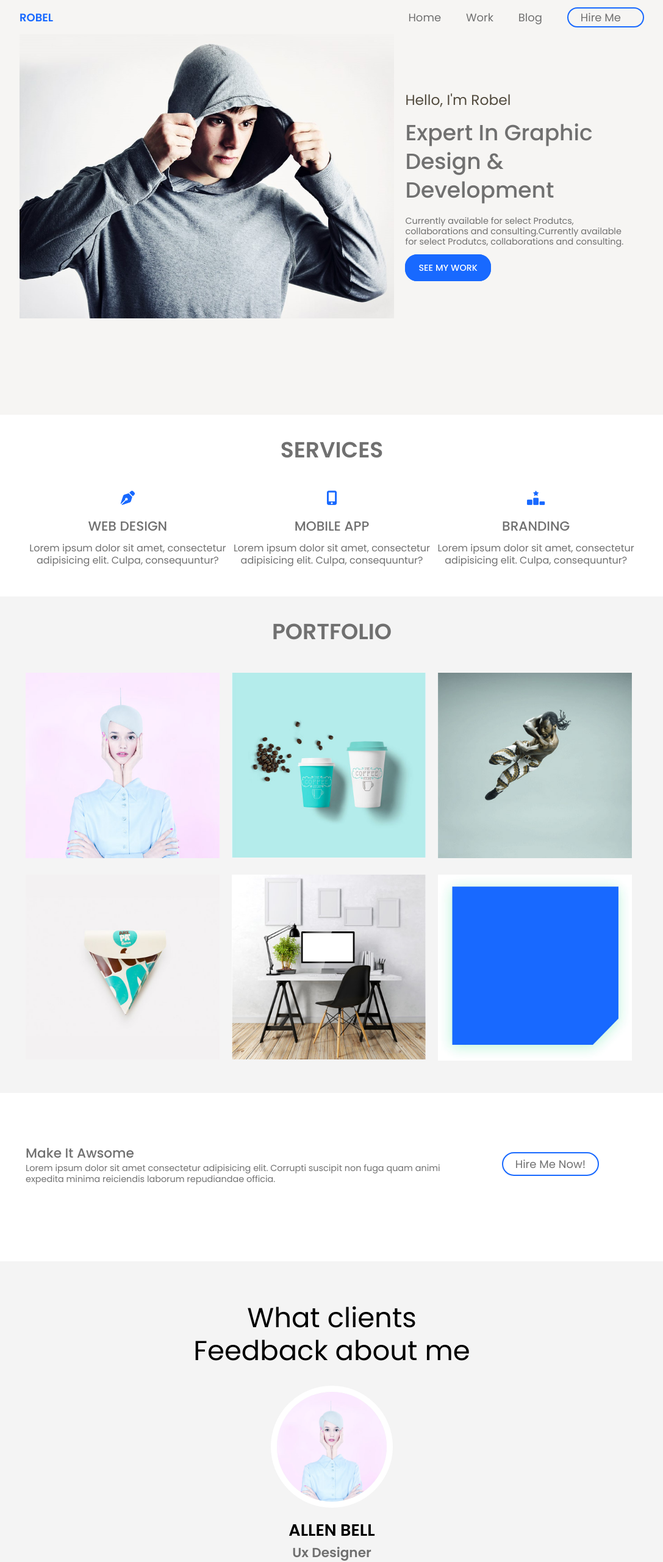
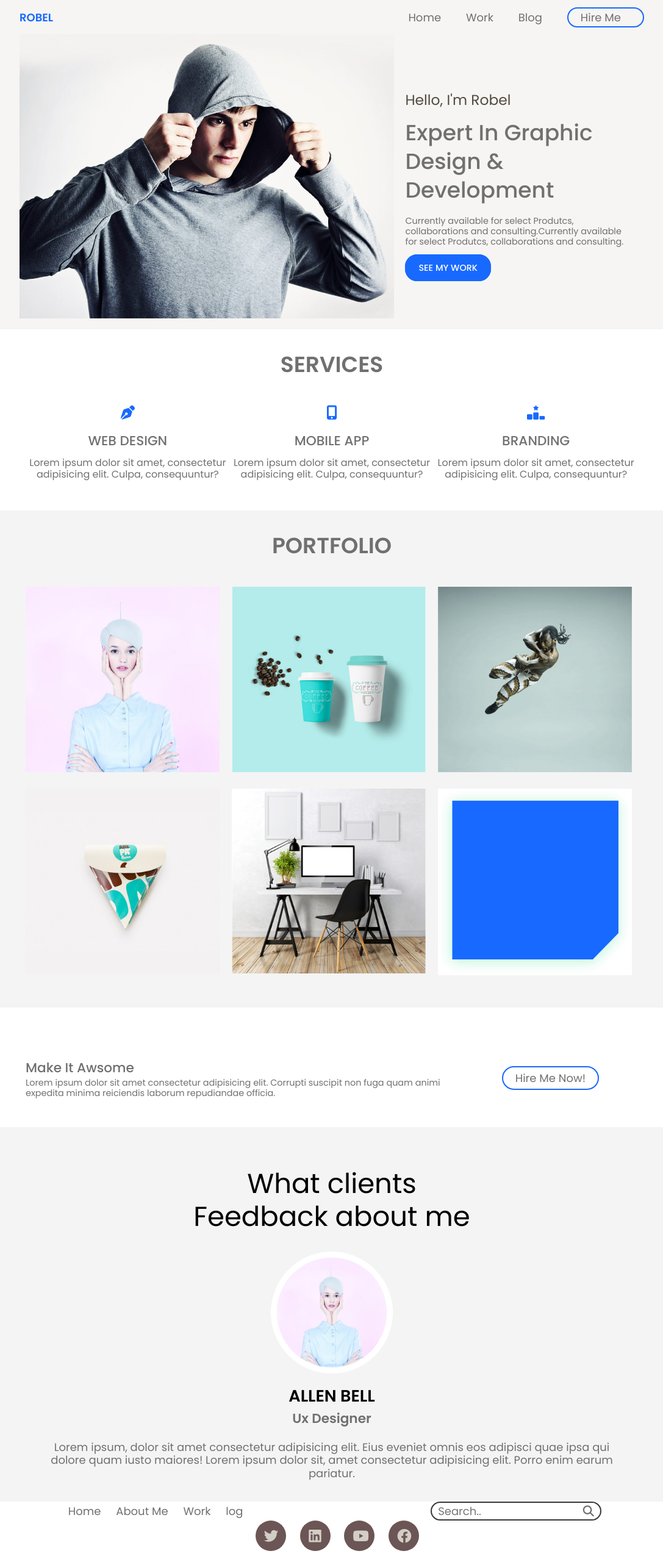
Before and after one commit to robel111/portfolio-website, a plain HTML site: page index.html in a window 1280 px wide. Shown: the top 2561 px of the page at 61% size, without its empty margins (96-1183 px from the left). Drawn offline with Linux system fonts and the light colour scheme.

Commit message:
Update style.css

```diff
--- a/css/style.css
+++ b/css/style.css
@@ -116,7 +116,7 @@ a:hover{
 
 .header{
     width: 100%;
-    height: 85vh;
+    height: 85%;
     background-color: #F6F5F3;
 }
 
@@ -180,16 +180,11 @@ a:hover{
 .service{
    background-color: #ffffff;
    overflow: hidden;
-   /* padding-top: 50px; */
    width: 100%;
    height: 50%;
    text-align: center;
    color: #707070;
 }
-/* .service h1{
-    margin-top: 1rem;
-    margin-bottom: 1rem;
-} */
 .services{
     display: flex;
     align-items: center;
@@ -232,7 +227,6 @@ a:hover{
 
 .portfolio{
     width: 100%;
-    /* height: 50%; */
     background-color: #F4F4F4;
     margin-bottom: 1rem;
     text-align: center;
@@ -258,7 +252,7 @@ a:hover{
 
 .contact-section{
     width: 100%;
-    height: 30vh;
+    height: 35%;
     margin-top: 2rem;
 }
 .contact{
@@ -292,7 +286,7 @@ a:hover{
 
 .about-section{
     width: 100%;
-    height: 100vh;
+    height: 100%;
     padding-top: 2rem;
     background-color: #F4F4F4;
     padding-bottom: 2rem;
@@ -337,7 +331,7 @@ a:hover{
 /* footer */
 footer{
     width: 100%;
-    height: 20vh;
+    height: 20%;
 }
 .footer{
     width: 100%;
@@ -402,6 +396,3 @@ footer{
     transform: scale(1.1);
     background-color: #fff;
 }
-
-
-/* media quary */
```
